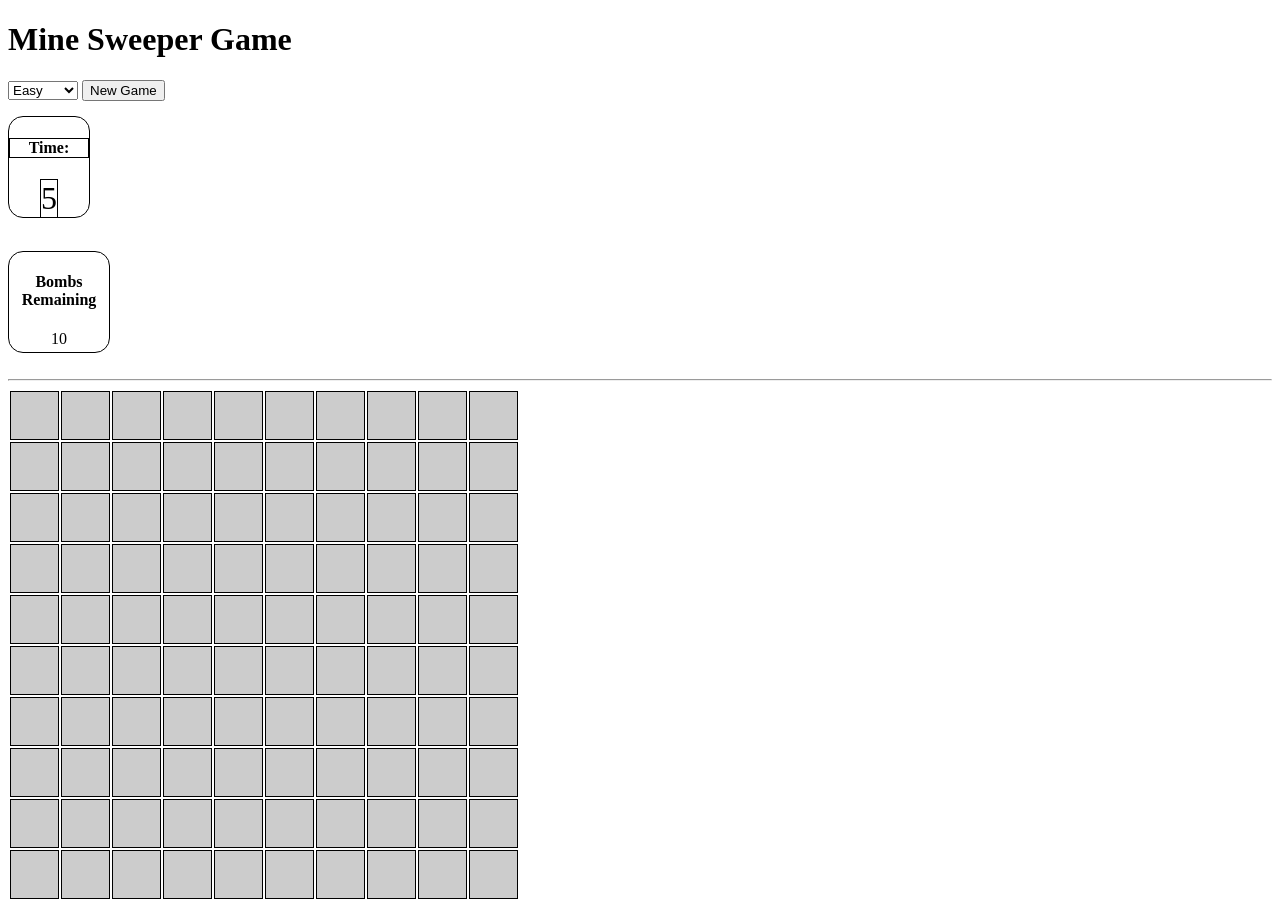
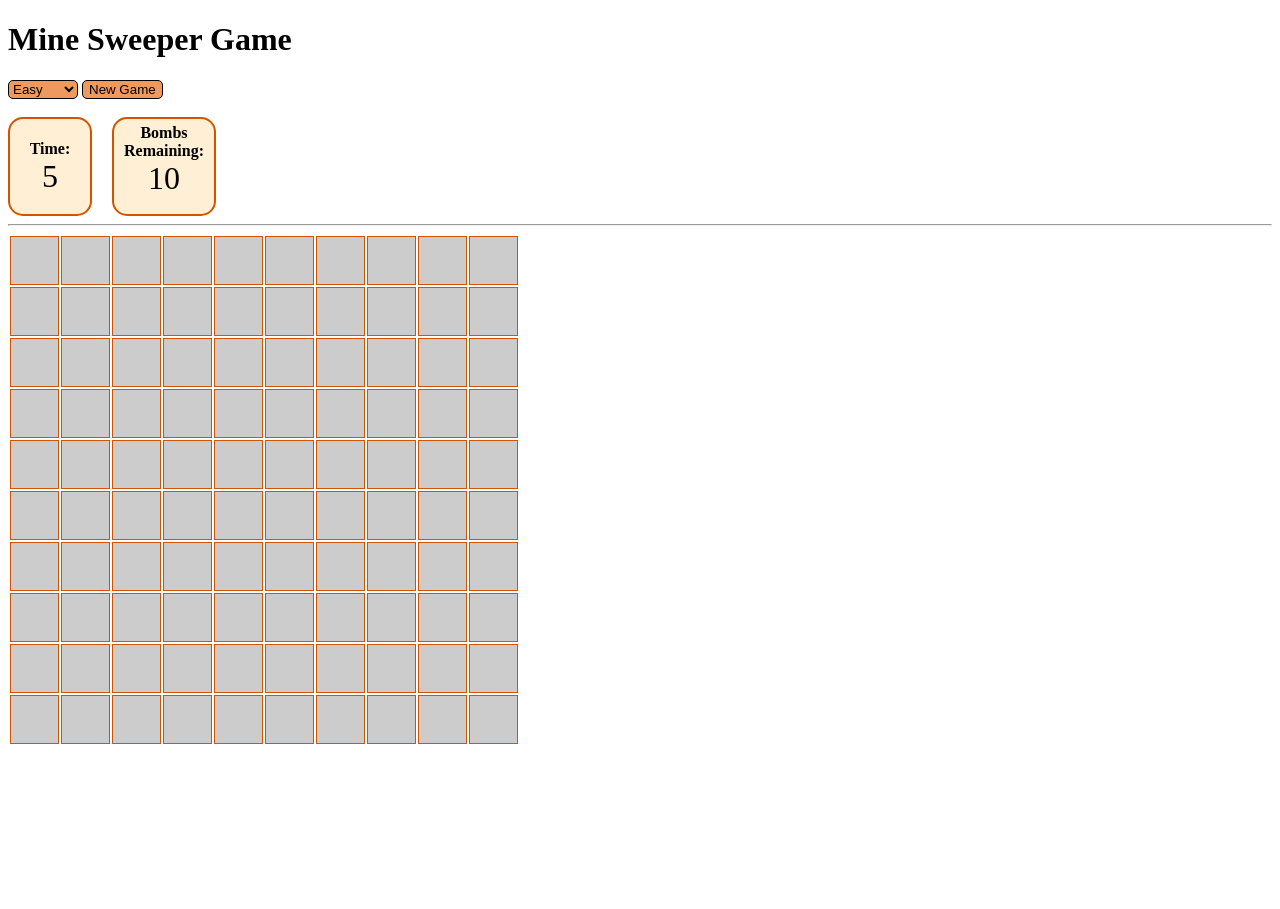
Before and after one commit to GlynEv/JavascriptGames, a plain HTML site: page index.html in a window 1280 px wide. After the commit the page ends 800 px from the top, so only its background shows below. Drawn offline with Linux system fonts and the light colour scheme.

Commit message:
Finish styling of buttons and readouts and game grid.

```diff
--- a/app.css
+++ b/app.css
@@ -2,39 +2,69 @@
     width: 45px;
     height: 45px;
 
+    border: 1px solid #d35400;
+}
+
+#mode-setting {
+    border-radius: 5px;
+    background-color:#ee995d;
     border: 1px solid #000;
+}
+
+#gamebtn{
+    border-radius: 5px;
+    background-color:#ee995d;
+    border: 1px solid #000;
+}
+
+#wrapper {
+    overflow: hidden; /* Added this to contain floated children */
 }
 
 #gameTimer {
     border-radius: 15px;
     width: 80px;
-    height: 80px;
-    border: 1px solid #000;
+    height: 75px;
+    border: 2px solid #d35400;
+    background-color: #ffefd5;
     padding-bottom: 20px;
-    margin-top: 15px;
+    margin-top: 18px;
+    margin-right: 20px;
     text-align: center;
+    float:left;
 }
 
 #gameTimer h4{
-    border: 1px solid #000;
+    padding: not;
+    margin-bottom: 0rem;
 }
 
 #gameTimer span{
-    display:inline-block;
-    border: 1px solid #000;
+    margin-top: 0rem;
     font-size:2em;
 }
 
 #gameBombRemaining {
     border-radius: 15px;
     width: 80px;
-    height: 80px;
-    border: 1px solid #000;
+    height: 75px;
+    border: 2px solid #d35400;
+    background-color: #ffefd5;
     padding-left: 10px;
     padding-right: 10px;
     padding-bottom: 20px;
-    margin-top: 15px;
     text-align: center;
+    float:left;
+}
+
+#gameBombRemaining h4{
+    margin-top: 5px;
+    margin-bottom: 0rem;
+}
+
+#gameBombRemaining span{
+    margin-top: 0rem;
+    font-size:2em;
 }
 
 .new-cell {
--- a/index.html
+++ b/index.html
@@ -23,21 +23,22 @@
     <h1>Mine Sweeper Game</h1>
 
     <select id="mode-setting"></select>
-    <button type="button" onclick="setupGame()">
+    <button id="gamebtn" type="button" onclick="setupGame()">
       New Game
     </button>
 
+    <div id="wrapper">
       <div id="gameTimer">
         <h4>Time:</h4>
         <span id="game-timer">0</span>
       </div>
       <br/>
       <div id="gameBombRemaining">
-      <h4>Bombs Remaining</h4>
+        <h4>Bombs Remaining:</h4>
         <span id="game-bombs-remaining"></span>
       </div>
       <br/>
-
+  </div>
     <script>
         const CONFIG = {
             mode: {
```
Lines whose indentation alone changed are shown as unchanged.
